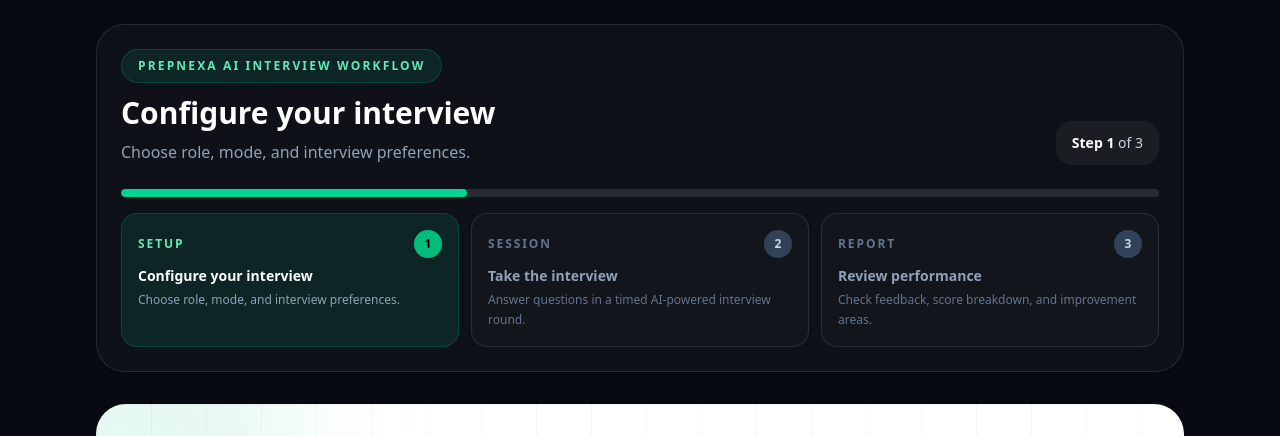
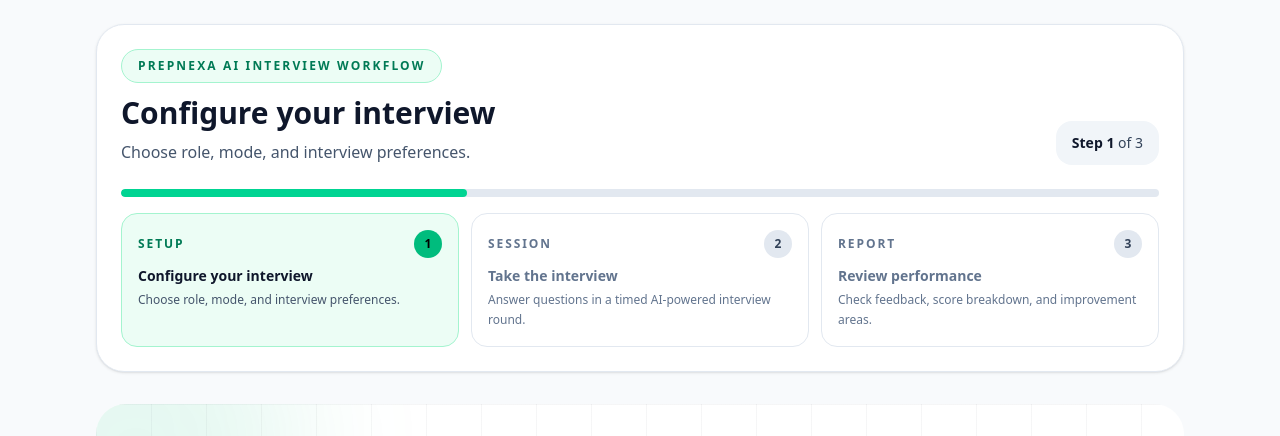
Before and after one commit to manishpxl/prepnexa-ai, a React (Vite) app in the folder client/: page /interview in a window 1280 px wide. Shown: the top 436 px of the page. Built offline with nearby package versions, Linux system fonts and the light colour scheme; no server answers.

Commit message:
Implement dark mode feature in InterviewPage
Added dark mode support and synchronized theme with local storage.

```diff
--- a/client/src/pages/InterviewPage.jsx
+++ b/client/src/pages/InterviewPage.jsx
@@ -1,4 +1,4 @@
-import React, { useMemo, useState } from "react";
+import React, { useEffect, useMemo, useState } from "react";
 import Step1SetUp from "../components/Step1SetUp";
 import Step2Interview from "../components/Step2Interview";
 import Step3Report from "../components/Step3Report";
@@ -6,6 +6,28 @@ import Step3Report from "../components/Step3Report";
 function InterviewPage() {
   const [step, setStep] = useState(1);
   const [interviewData, setInterviewData] = useState(null);
+
+  // ✅ DARK MODE STATE
+  const [isDarkMode, setIsDarkMode] = useState(() => {
+    return localStorage.getItem("theme") === "dark";
+  });
+
+  // ✅ SYNC WITH LOCAL STORAGE
+  useEffect(() => {
+    const handleThemeChange = () => {
+      setIsDarkMode(localStorage.getItem("theme") === "dark");
+    };
+
+    // Initial check
+    handleThemeChange();
+
+    // Listen for storage/theme changes
+    window.addEventListener("storage", handleThemeChange);
+
+    return () => {
+      window.removeEventListener("storage", handleThemeChange);
+    };
+  }, []);
 
   const steps = useMemo(
     () => [
@@ -32,35 +54,80 @@ function InterviewPage() {
   );
 
   const currentStepData = steps.find((item) => item.id === step);
+
   const progressWidth = `${(step / steps.length) * 100}%`;
 
   return (
-    <div className="min-h-screen bg-[#070b11] text-white">
+    <div
+      className={`min-h-screen transition-colors duration-300 ${
+        isDarkMode
+          ? "bg-[#070b11] text-white"
+          : "bg-[#f8fafc] text-slate-900"
+      }`}
+    >
       <div className="mx-auto max-w-6xl px-4 py-6 sm:px-6 lg:px-8">
-        <div className="mb-8 rounded-[28px] border border-white/10 bg-white/[0.03] p-5 shadow-sm backdrop-blur sm:p-6">
+        {/* HEADER */}
+        <div
+          className={`mb-8 rounded-[28px] border p-5 shadow-sm backdrop-blur transition-colors duration-300 sm:p-6 ${
+            isDarkMode
+              ? "border-white/10 bg-[#0f172a]"
+              : "border-slate-200 bg-white"
+          }`}
+        >
           <div className="flex flex-col gap-6 lg:flex-row lg:items-end lg:justify-between">
             <div>
-              <div className="mb-3 inline-flex items-center rounded-full border border-emerald-400/20 bg-emerald-400/10 px-4 py-2 text-xs font-semibold uppercase tracking-[0.18em] text-emerald-300">
+              <div
+                className={`mb-3 inline-flex items-center rounded-full px-4 py-2 text-xs font-semibold uppercase tracking-[0.18em] ${
+                  isDarkMode
+                    ? "border border-emerald-400/20 bg-emerald-400/10 text-emerald-300"
+                    : "border border-emerald-200 bg-emerald-50 text-emerald-700"
+                }`}
+              >
                 Prepnexa AI interview workflow
               </div>
 
-              <h1 className="text-2xl font-bold text-white sm:text-3xl">
+              <h1
+                className={`text-2xl font-bold sm:text-3xl ${
+                  isDarkMode ? "text-white" : "text-slate-900"
+                }`}
+              >
                 {currentStepData?.title}
               </h1>
 
-              <p className="mt-2 text-sm leading-relaxed text-slate-400 sm:text-base">
+              <p
+                className={`mt-2 text-sm leading-relaxed sm:text-base ${
+                  isDarkMode ? "text-slate-400" : "text-slate-600"
+                }`}
+              >
                 {currentStepData?.desc}
               </p>
             </div>
 
-            <div className="rounded-2xl bg-white/5 px-4 py-3 text-sm text-slate-300">
-              <span className="font-semibold text-white">Step {step}</span> of{" "}
-              {steps.length}
+            <div
+              className={`rounded-2xl px-4 py-3 text-sm ${
+                isDarkMode
+                  ? "bg-white/5 text-slate-300"
+                  : "bg-slate-100 text-slate-700"
+              }`}
+            >
+              <span
+                className={`font-semibold ${
+                  isDarkMode ? "text-white" : "text-slate-900"
+                }`}
+              >
+                Step {step}
+              </span>{" "}
+              of {steps.length}
             </div>
           </div>
 
+          {/* PROGRESS */}
           <div className="mt-6">
-            <div className="mb-4 h-2 w-full overflow-hidden rounded-full bg-white/10">
+            <div
+              className={`mb-4 h-2 w-full overflow-hidden rounded-full ${
+                isDarkMode ? "bg-white/10" : "bg-slate-200"
+              }`}
+            >
               <div
                 className="h-full rounded-full bg-emerald-400 transition-all duration-500"
                 style={{ width: progressWidth }}
@@ -75,21 +142,33 @@ function InterviewPage() {
                 return (
                   <div
                     key={item.id}
-                    className={`rounded-2xl border p-4 transition-all ${
+                    className={`rounded-2xl border p-4 transition-all duration-300 ${
                       isActive
-                        ? "border-emerald-400/20 bg-emerald-400/10"
+                        ? isDarkMode
+                          ? "border-emerald-400/20 bg-emerald-400/10"
+                          : "border-emerald-200 bg-emerald-50"
                         : isCompleted
-                        ? "border-white/10 bg-white/[0.04]"
-                        : "border-white/10 bg-white/[0.02]"
+                        ? isDarkMode
+                          ? "border-white/10 bg-[#111827]"
+                          : "border-slate-200 bg-slate-100"
+                        : isDarkMode
+                        ? "border-white/10 bg-[#0f172a]"
+                        : "border-slate-200 bg-white"
                     }`}
                   >
                     <div className="mb-2 flex items-center justify-between">
                       <span
                         className={`text-xs font-semibold uppercase tracking-[0.16em] ${
                           isActive
-                            ? "text-emerald-300"
+                            ? isDarkMode
+                              ? "text-emerald-300"
+                              : "text-emerald-700"
                             : isCompleted
-                            ? "text-slate-300"
+                            ? isDarkMode
+                              ? "text-slate-300"
+                              : "text-slate-700"
+                            : isDarkMode
+                            ? "text-slate-500"
                             : "text-slate-500"
                         }`}
                       >
@@ -101,8 +180,12 @@ function InterviewPage() {
                           isActive
                             ? "bg-emerald-500 text-black"
                             : isCompleted
-                            ? "bg-white text-slate-900"
-                            : "bg-slate-700 text-slate-300"
+                            ? isDarkMode
+                              ? "bg-white text-slate-900"
+                              : "bg-slate-900 text-white"
+                            : isDarkMode
+                            ? "bg-slate-700 text-slate-300"
+                            : "bg-slate-200 text-slate-700"
                         }`}
                       >
                         {item.id}
@@ -111,7 +194,13 @@ function InterviewPage() {
 
                     <p
                       className={`text-sm font-semibold ${
-                        isActive || isCompleted ? "text-white" : "text-slate-400"
+                        isActive || isCompleted
+                          ? isDarkMode
+                            ? "text-white"
+                            : "text-slate-900"
+                          : isDarkMode
+                          ? "text-slate-400"
+                          : "text-slate-500"
                       }`}
                     >
                       {item.title}
@@ -120,7 +209,11 @@ function InterviewPage() {
                     <p
                       className={`mt-1 text-xs leading-5 ${
                         isActive || isCompleted
-                          ? "text-slate-400"
+                          ? isDarkMode
+                            ? "text-slate-400"
+                            : "text-slate-600"
+                          : isDarkMode
+                          ? "text-slate-500"
                           : "text-slate-500"
                       }`}
                     >
@@ -133,8 +226,10 @@ function InterviewPage() {
           </div>
         </div>
 
+        {/* STEP 1 */}
         {step === 1 && (
           <Step1SetUp
+            isDarkMode={isDarkMode}
             onStart={(data) => {
               setInterviewData(data);
               setStep(2);
@@ -142,10 +237,11 @@ function InterviewPage() {
           />
         )}
 
+        {/* STEP 2 */}
         {step === 2 && (
           <Step2Interview
             interviewData={interviewData}
-            isDarkMode={true}
+            isDarkMode={isDarkMode}
             onFinish={(report) => {
               setInterviewData(report);
               setStep(3);
@@ -153,7 +249,13 @@ function InterviewPage() {
           />
         )}
 
-        {step === 3 && <Step3Report report={interviewData} />}
+        {/* STEP 3 */}
+        {step === 3 && (
+          <Step3Report
+            report={interviewData}
+            isDarkMode={isDarkMode}
+          />
+        )}
       </div>
     </div>
   );
```
